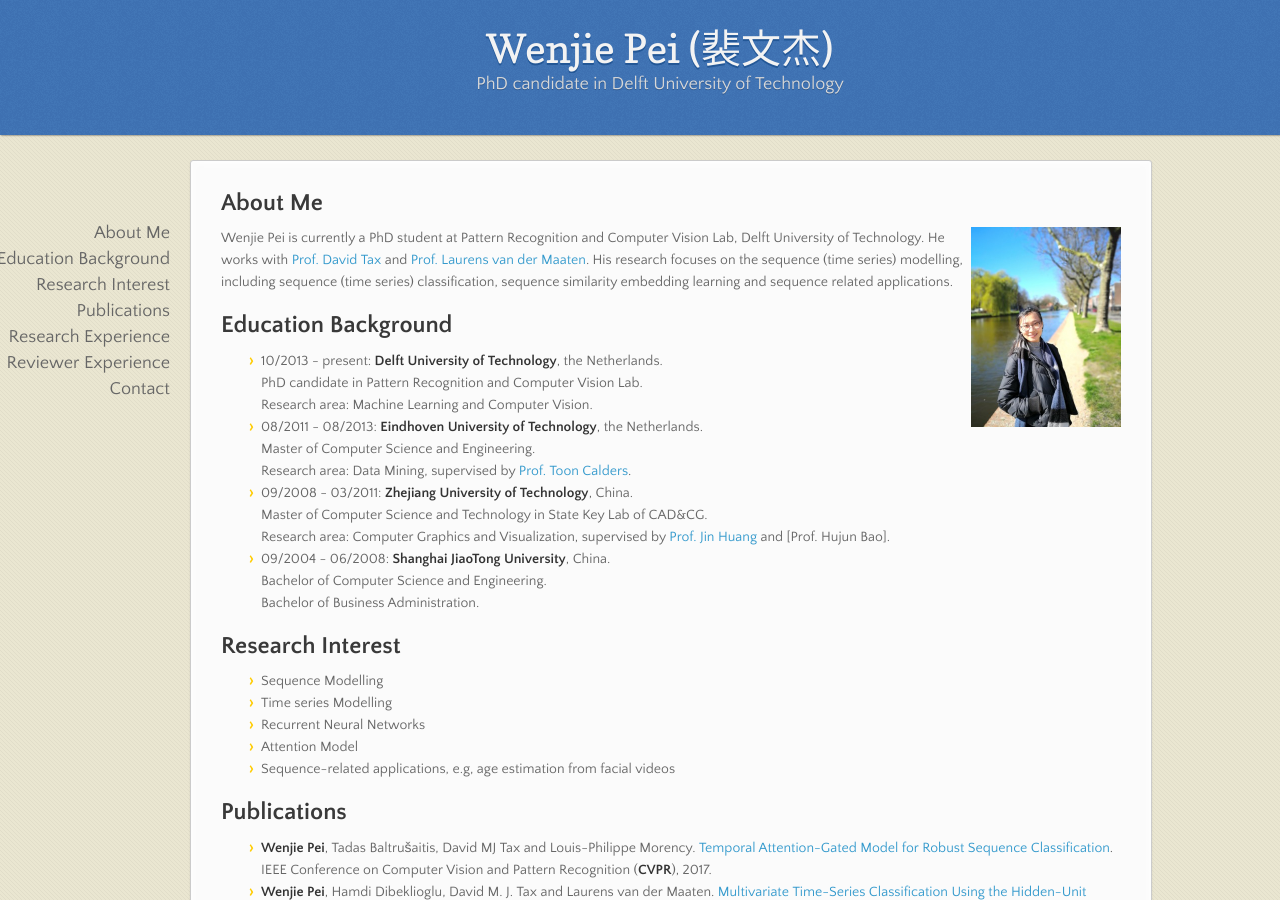
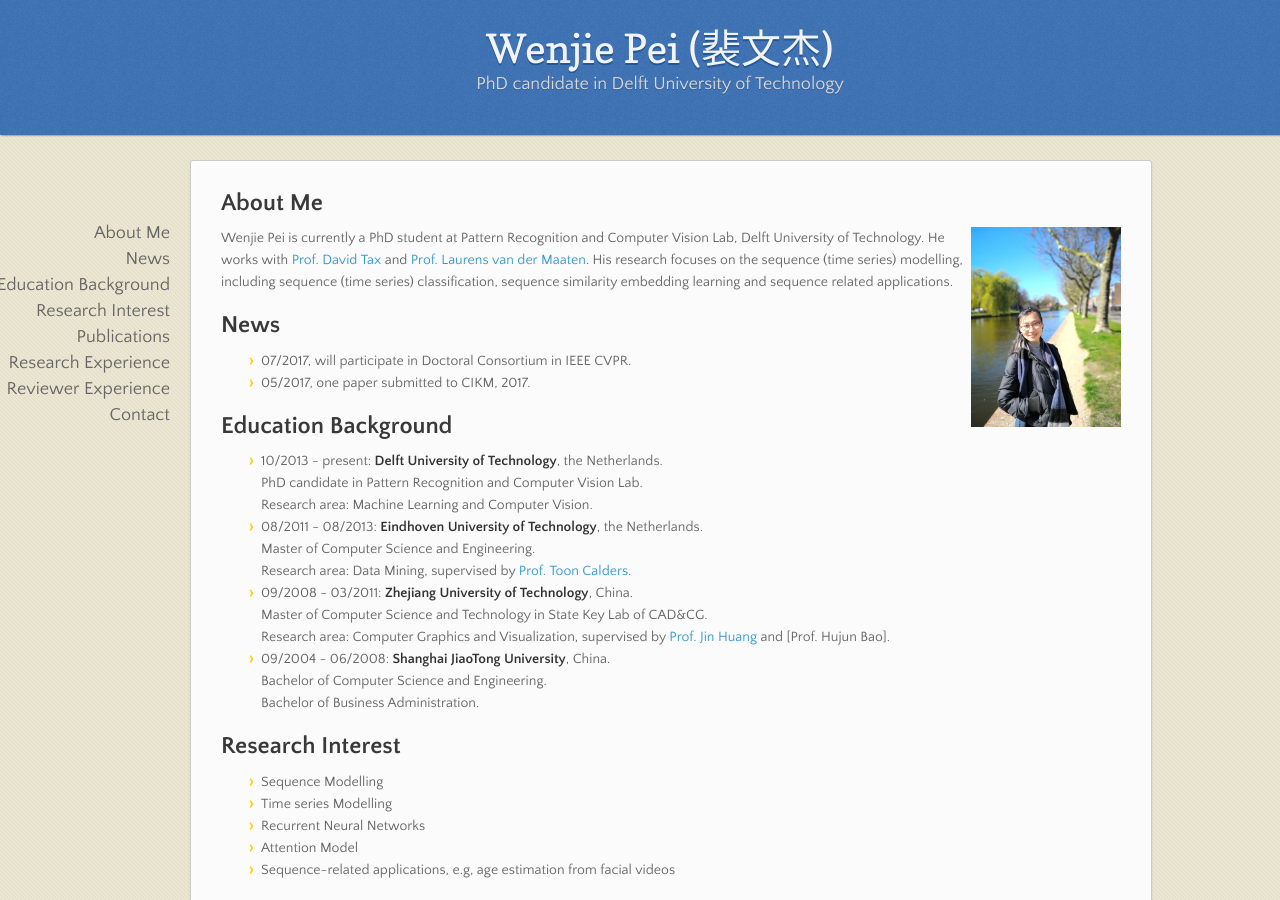
Before and after one commit to wenjiepei/wenjiepei.github.com, a Jekyll site: the page built from index.md, in a window 1280 px wide and 900 px high. Built offline with Jekyll 4.4.1, drawn with Linux system fonts in a browser that asks for light colours; nearby versions of some CDN libraries; our own code applies the rules of GitHub Pages for plain Markdown files.

Commit message:
Update index.md

```diff
--- a/index.md
+++ b/index.md
@@ -2,6 +2,10 @@
 
 <img align="right" width='150' src="xiangrong.jpeg">
 Wenjie Pei is currently a PhD student at Pattern Recognition and Computer Vision Lab, Delft University of Technology. He works with [Prof. David Tax](http://prlab.tudelft.nl/users/david-tax) and [Prof. Laurens van der Maaten](https://lvdmaaten.github.io/). His research focuses on the sequence (time series) modelling, including sequence (time series) classification, sequence similarity embedding learning and sequence related applications.
+
+## News
+* 07/2017, will participate in Doctoral Consortium in IEEE CVPR.
+* 05/2017, one paper submitted to CIKM, 2017.
 
 ## Education Background
 * 10/2013 - present: __Delft University of Technology__, the Netherlands.
```
